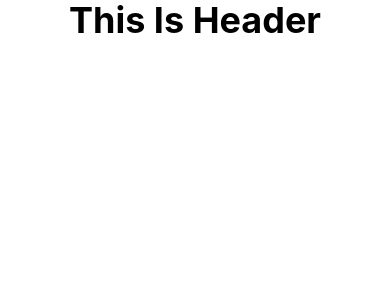
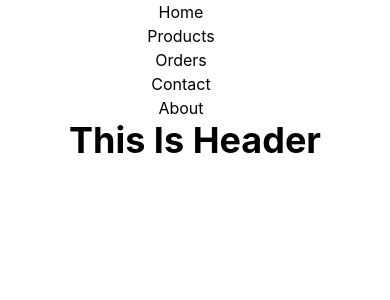
Before and after one commit to asrafmridha/React-Practice, a React (Create React App) app in the folder react-with-tailwind/: page /about in a window 390 px wide. Shown: the top 300 px of the page. Built offline with nearby package versions, Linux system fonts and the light colour scheme.

Commit message:
Responsive Navbar Using React And Tailwind

```diff
--- a/react-with-tailwind/src/App.js
+++ b/react-with-tailwind/src/App.js
@@ -1,9 +1,12 @@
 import logo from './logo.svg';
 import './App.css';
+import Navbar from './components/Navbar/Navbar';
+
 
 function App() {
   return (
     <div className="App">
+      <Navbar></Navbar>
       <h1 className='text-4xl font-bold'>This Is Header</h1>
     </div>
   );
--- /dev/null
+++ b/react-with-tailwind/src/components/Link/Link.js
@@ -0,0 +1,12 @@
+import React from 'react';
+
+const Link = ({routes}) => {
+    return (
+        <li className='mr-7'>
+            <a href={routes.path}>{routes.name}</a>
+        </li>
+
+    );
+};
+
+export default Link;
--- /dev/null
+++ b/react-with-tailwind/src/components/Navbar/Navbar.js
@@ -0,0 +1,23 @@
+import React from 'react';
+import Link from '../Link/Link';
+
+const Navbar = () => {
+    const routes = [
+        { id: 1, name: "Home", path: '/home' },
+        { id: 2, name: "Products", path: '/product' },
+        { id: 1, name: "Orders", path: '/orders' },
+        { id: 1, name: "Contact", path: '/contact' },
+        { id: 1, name: "About", path: '/about' }
+    ];
+    return (
+        <nav>
+            <ul className='md:flex justify-center'>
+                {
+                    routes.map(route=><Link key={route.id} routes={route}></Link>)
+                }
+            </ul>
+        </nav>
+    );
+};
+
+export default Navbar;
```
